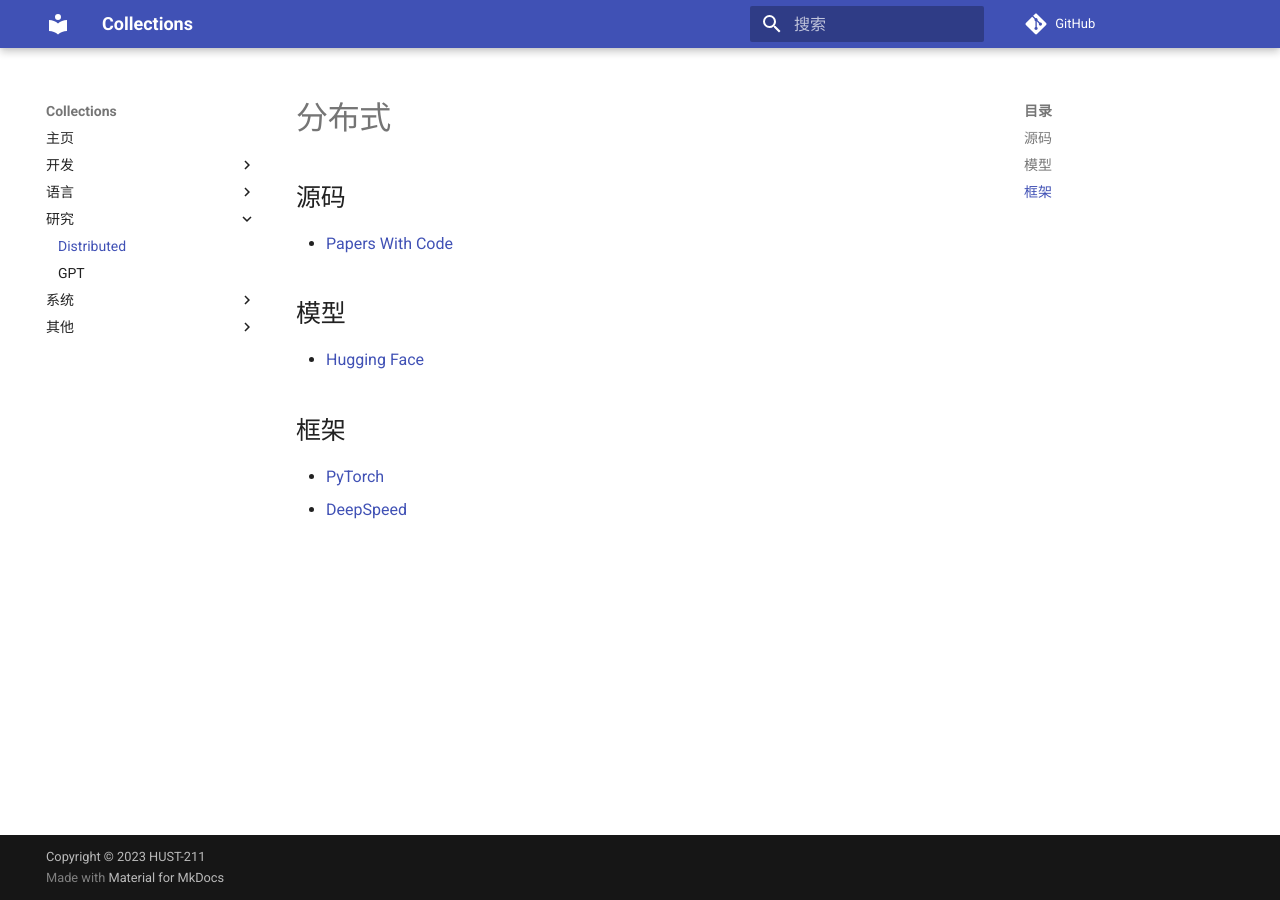
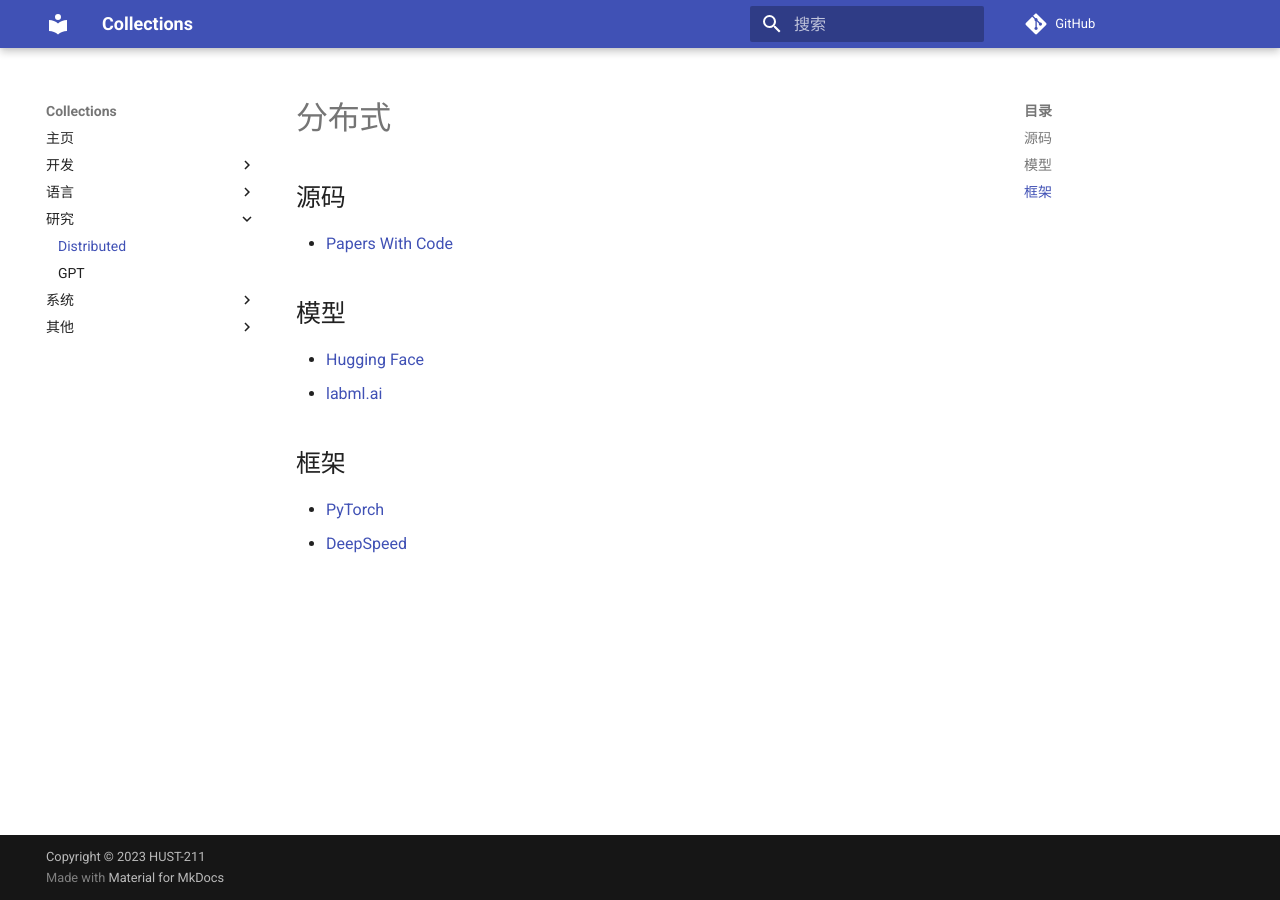
Before and after one commit to Slapaf/HUST-CS, an MkDocs documentation site: the page built from docs/research/distributed.md, in a window 1280 px wide. Built offline with MkDocs 1.6.1 and Material for MkDocs 9.7.7, drawn with Linux system fonts in a browser that asks for light colours; comment, search, counter and statistics services are not loaded.

Commit message:
Add labml.ai

```diff
--- a/docs/research/distributed.md
+++ b/docs/research/distributed.md
@@ -7,6 +7,7 @@
 ## 模型
 
 - [Hugging Face](https://huggingface.co/)
+- [labml.ai](https://labml.ai/)
 
 ## 框架
 
--- a/mkdocs.yml
+++ b/mkdocs.yml
@@ -27,7 +27,6 @@ nav:
 plugins:
     - tags:
           enabled: true
-          tags_slugify_separator: "-"
     - search
     - glightbox:
           touchNavigation: true
```
